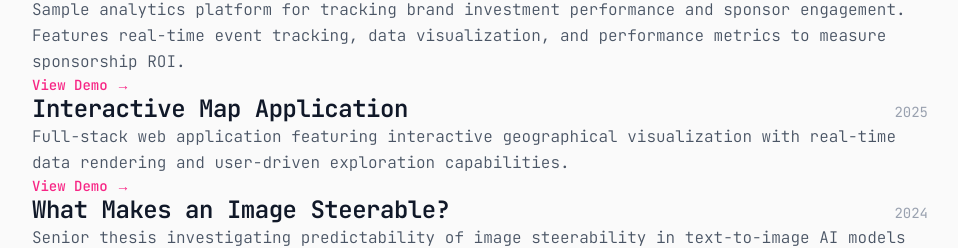
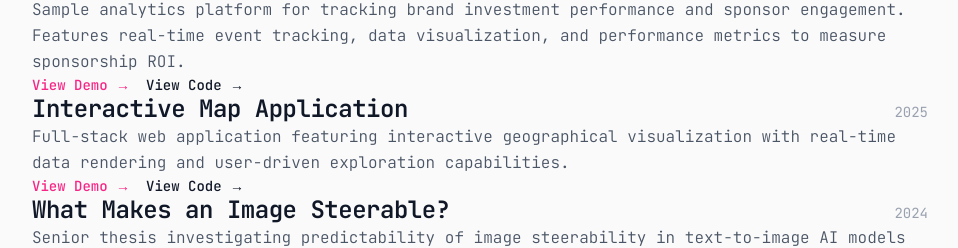
Before and after one commit to paigeblum/website, a Next.js app: page / in a window 1280 px wide. Shown: the part 1820-2068 px from the top of the page, without its empty margins (160-1118 px from the left). Built offline with nearby package versions, Linux system fonts and the light colour scheme.

Commit message:
Add GitHub repository links for Sponsor Analytics and Interactive Map projects

```diff
--- a/components/Projects.tsx
+++ b/components/Projects.tsx
@@ -11,7 +11,7 @@ const projects = [
     year: "2025",
     tags: ["React", "Analytics", "Data Visualization", "Vercel", "Web Development"],
     demoLink: "https://sponsor-analytics.vercel.app/#/events",
-    githubLink: null,
+    githubLink: "https://github.com/paigeblum/sponsor-analytics",
     demoLabel: "View Demo"
   },
   {
@@ -20,7 +20,7 @@ const projects = [
     year: "2025",
     tags: ["Next.js", "React", "TypeScript", "Vercel", "Web Development"],
     demoLink: "https://interactive-map-silk.vercel.app/",
-    githubLink: null,
+    githubLink: "https://github.com/paigeblum/interactive-map",
     demoLabel: "View Demo"
   },
   {
```
